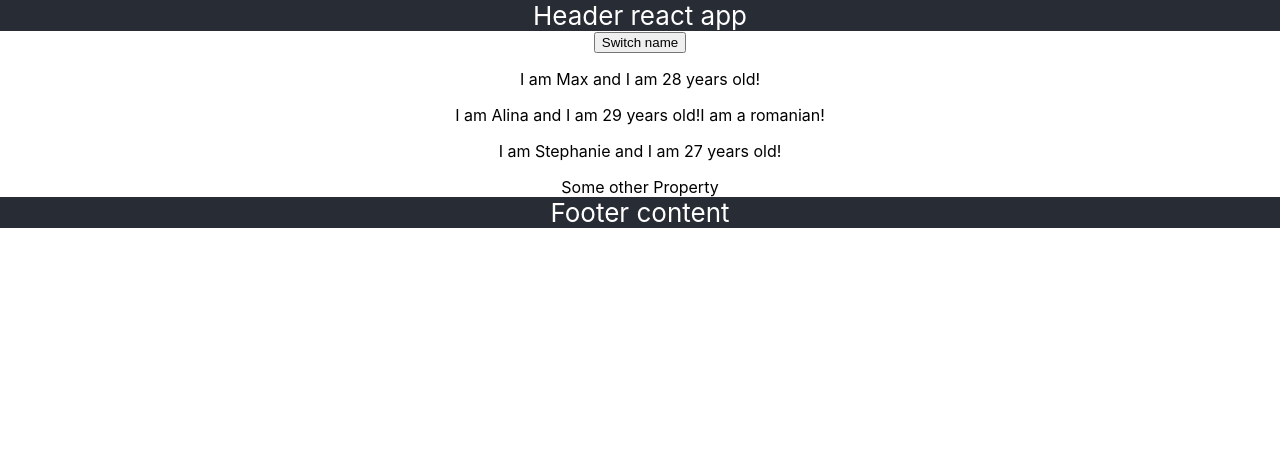
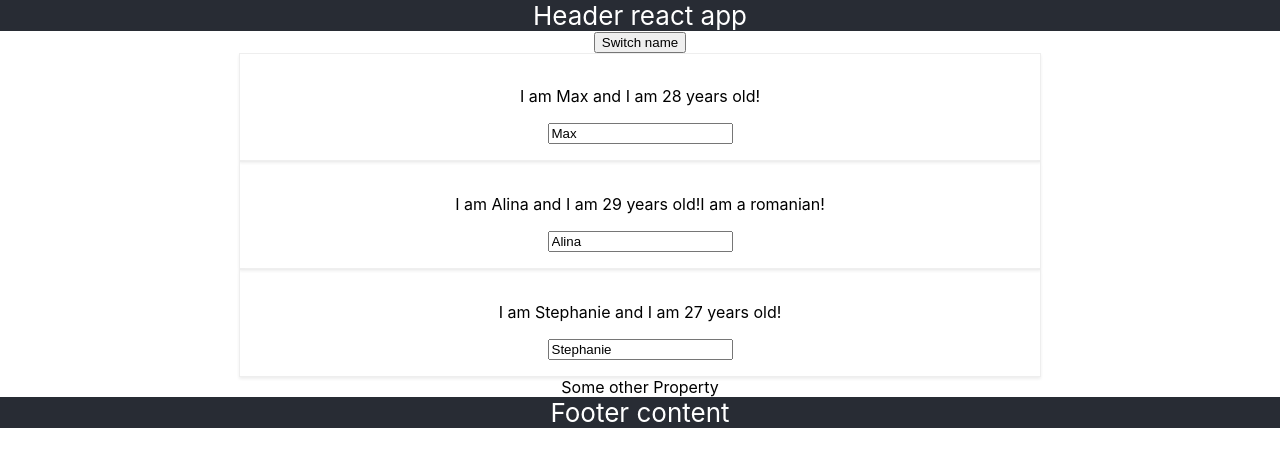
Before and after one commit to mihaistan81/react-course, a React (Create React App) app: page / in a window 1280 px wide. Shown: the top 466 px of the page. Built offline with nearby package versions, Linux system fonts and the light colour scheme.

Commit message:
2 way binding

```diff
--- a/src/App.js
+++ b/src/App.js
@@ -13,12 +13,22 @@
     otherProp: "Some other Property"
   }
 
-  switchNameHandler = () => {
+  switchNameHandler = (newName) => {
     console.log('Was clicked');
     this.setState({
       persons: [
+        { name: newName, age: 28},
+        { name: 'Alina', age: 29},
+        { name: 'Stephanie', age: 30}
+      ]
+    });
+  }
+
+  onChangeHandler = (event) => {
+    this.setState({
+      persons: [
         { name: 'Maximilian', age: 28},
-        { name: 'Alina', age: 29},
+        { name: event.target.value, age: 29},
         { name: 'Stephanie', age: 30}
       ]
     });
@@ -33,9 +43,14 @@
 
         <div className="App-body" >
 
-            <button onClick={this.switchNameHandler}>Switch name</button>
+            <button onClick={() => this.switchNameHandler('Maxy !!')}>Switch name</button>
             <Person name={this.state.persons[0].name} age={this.state.persons[0].age} />
-            <Person name={this.state.persons[1].name} age={this.state.persons[1].age} click={this.switchNameHandler}>I am a romanian!</Person>
+            <Person
+              name={this.state.persons[1].name}
+              age={this.state.persons[1].age}
+              click={this.switchNameHandler.bind(this, 'Maximilitian')}
+              changed={this.onChangeHandler.bind(this)}
+              >I am a romanian!</Person>
             <Person name={this.state.persons[2].name} age={this.state.persons[2].age} />
 
             <div>{this.state.otherProp}</div>
--- /dev/null
+++ b/src/Person/Person.css
@@ -0,0 +1,8 @@
+.Person {
+    width: 60%;
+    margin: auto;
+    border: 1px solid #eee;
+    box-shadow: 0 2px 3px #eee;
+    padding: 16px;
+    text-align: center;
+}
--- a/src/Person/Person.js
+++ b/src/Person/Person.js
@@ -1,10 +1,15 @@
 import React from 'react';
+import './Person.css';
 
 const person = (props) => {
   return (
-    <p onClick={props.click}>I am {props.name} and I am {props.age} years old!
-      {props.children}
-    </p>
+    <div className="Person">
+      <p onClick={props.click}>I am {props.name} and I am {props.age} years old!
+        {props.children}
+      </p>
+      <input type="text" onChange={props.changed} value={props.name} />
+    </div>
+
   );
 };
 
```
